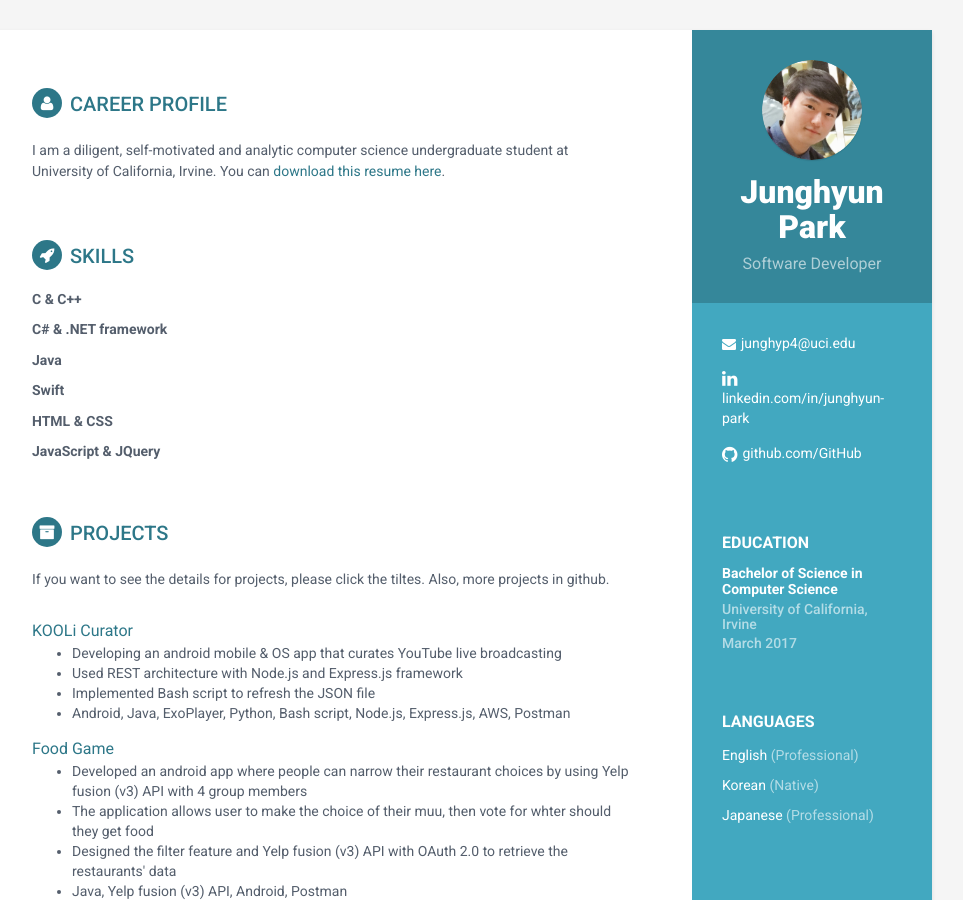
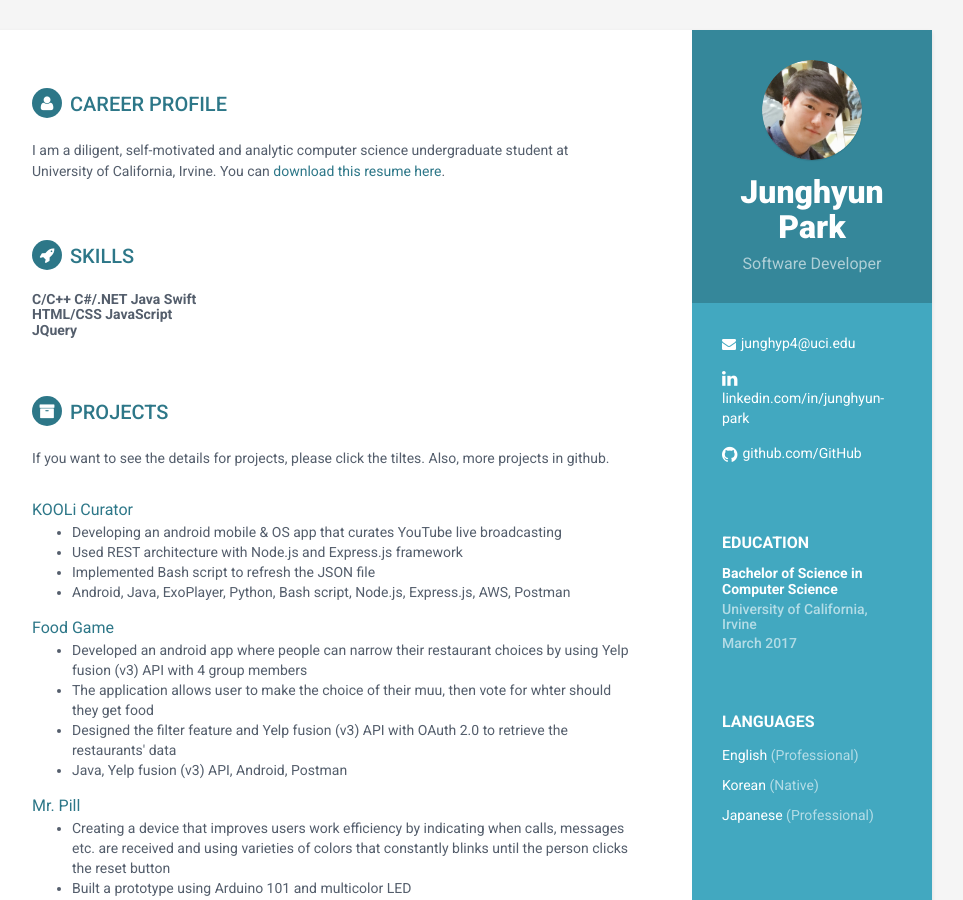
Before and after one commit to sean-park/sean-park.github.com, a Jekyll site: the page built from index.html, in a window 1280 px wide and 900 px high. Shown: the whole window, without its empty margins (188-1151 px from the left). Built offline with Jekyll 4.4.1, drawn with Linux system fonts in a browser that asks for light colours.

Commit message:
modi skills.html

```diff
--- a/_includes/skills.html
+++ b/_includes/skills.html
@@ -2,27 +2,7 @@
                 <h2 class="section-title"><i class="fa fa-rocket"></i>Skills</h2>
                 <div class="skillset">
                     <div class="item">
-                        <h3 class="level-title">C &amp; C++</h3>
-                    </div><!--//item-->
-
-                    <div class="item">
-                        <h3 class="level-title">C# &amp; .NET framework</h3>
-                    </div><!--//item-->
-
-                    <div class="item">
-                        <h3 class="level-title">Java</h3>
-                    </div><!--//item-->
-
-                    <div class="item">
-                        <h3 class="level-title">Swift</h3>
-                    </div><!--//item-->
-
-                    <div class="item">
-                        <h3 class="level-title">HTML &amp; CSS</h3>
-                    </div><!--//item-->
-
-                    <div class="item">
-                        <h3 class="level-title">JavaScript &amp; JQuery</h3>
+                        <h3 class="level-title">C/C++ C#/.NET Java Swift HTML/CSS JavaScript JQuery</h3>
                     </div><!--//item-->
 
                      <!-- <div class="item">
```
